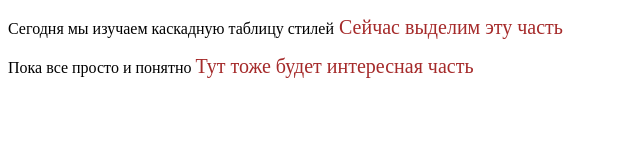
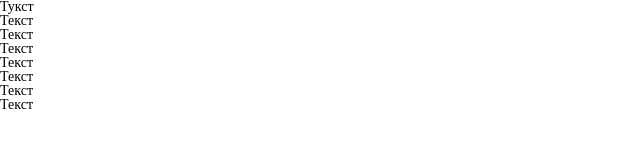
Before and after one commit to SuhihDima/--------------------windows-10, a plain HTML site: page index.html in a window 1280 px wide. Shown: the whole page, without its empty margins (0-640 px from the left). Drawn offline with Linux system fonts and the light colour scheme; files that its build step writes are made by us from their sources.

Commit message:
17 дек

```diff
--- /dev/null
+++ b/CSS/reset.css
@@ -0,0 +1,75 @@
+* {
+   padding: 0;
+   margin: 0;
+   border: 0;
+}
+*,
+*::before,
+*::after {
+   -moz-box-sizing: border-box;
+   -webkit-box-sizing: border-box;
+   box-sizing: border-box;
+}
+:focus,
+:active {
+   outline: none;
+}
+a:focus,
+a:active {
+   outline: none;
+}
+nav,
+footer,
+header,
+aside {
+   display: block;
+}
+html,
+body {
+   height: 100%;
+   width: 100%;
+   font-size: 100%;
+   line-height: 1;
+   font-size: 14px;
+   -ms-text-size-adjust: 100%;
+   -moz-text-size-adjust: 100%;
+   -webkit-text-size-adjust: 100%;
+}
+input,
+button,
+textarea {
+   font-family: inherit;
+}
+input::-ms-clear {
+   display: none;
+}
+button {
+   cursor: pointer;
+}
+button::-moz-focus-inner {
+   padding: 0;
+   border: 0;
+}
+a,a: visited;
+ {
+   text-decoration: none;
+}
+a: hover;
+ {
+   text-decoration: none;
+}
+ul li {
+   list-style: none;
+}
+img {
+   vertical-align: top;
+}
+h1,
+h2,
+h3,
+h4,
+h5,
+h6 {
+   font-size: inherit;
+   font-weight: 400;
+}
--- a/CSS/style.css
+++ /dev/null
@@ -1,4 +0,0 @@
-span {
-   font-size: 20px;
-   color: brown;
-}
--- a/index.html
+++ b/index.html
@@ -4,20 +4,26 @@
 <head>
    <meta charset="UTF-8">
    <meta name="viewport" content="width=device-width, initial-scale=1.0">
-   <link rel="stylesheet" href="style.css">
+   <link rel="stylesheet" href="css/reset.css">
+   <link rel="stylesheet" href="css/style.css">
 </head>
 <title>Изучение форм в HTML 5
 </title>
 
 <body>
-   <div>
-      <p>
-         Сегодня мы изучаем каскадную таблицу стилей<span> Сейчас выделим эту часть</span>
-
-      <p>
-         Пока все просто и понятно <span>Тут тоже будет интересная часть</span>
-      </p>
-   </div>
-
+   <p>
+      Тукст
+   </p>
+   <ol>
+      <li>Текст</li>
+      <li>Текст</li>
+      <li>Текст</li>
+   </ol>
+   <ul>
+      <li>Текст</li>
+      <li>Текст</li>
+      <li>Текст</li>
+   </ul>
+   <h2>Текст</h2>
 </body>
 </head>
```
Also changed, not shown: 1 other file.
